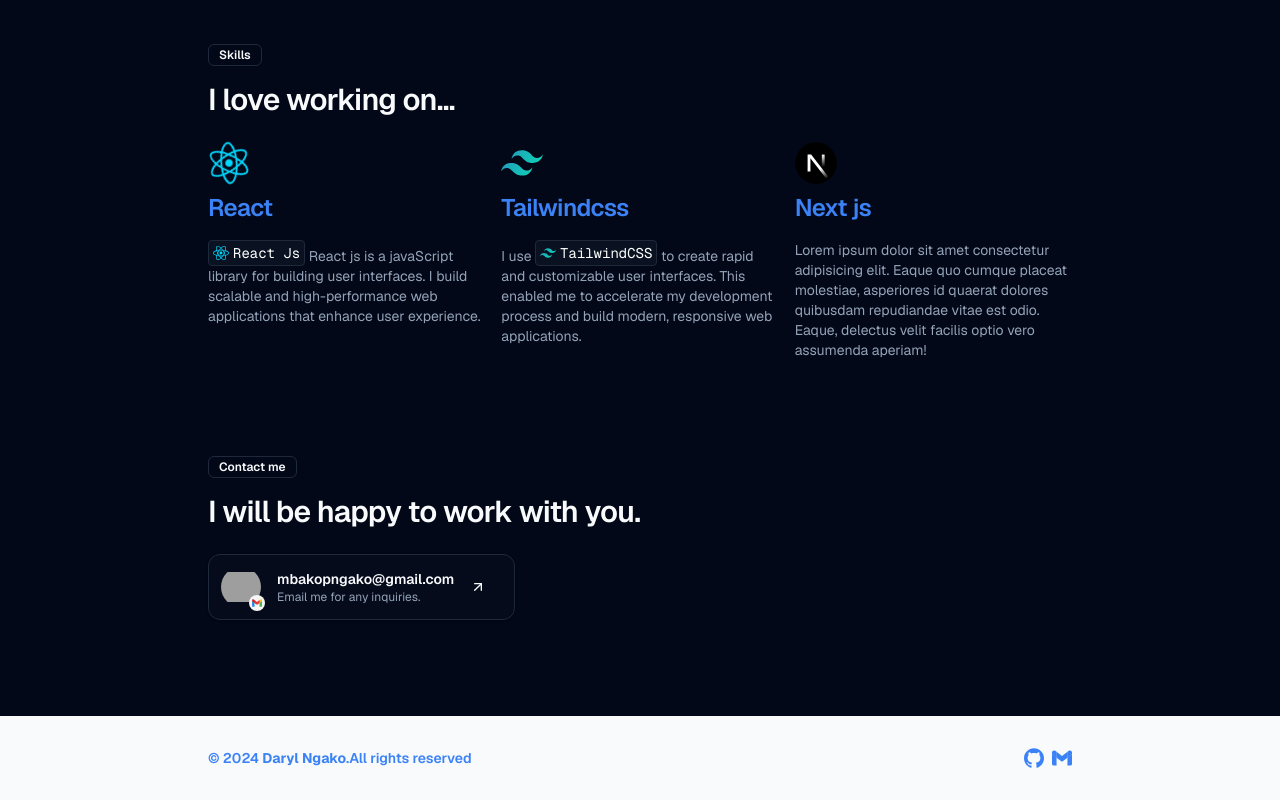
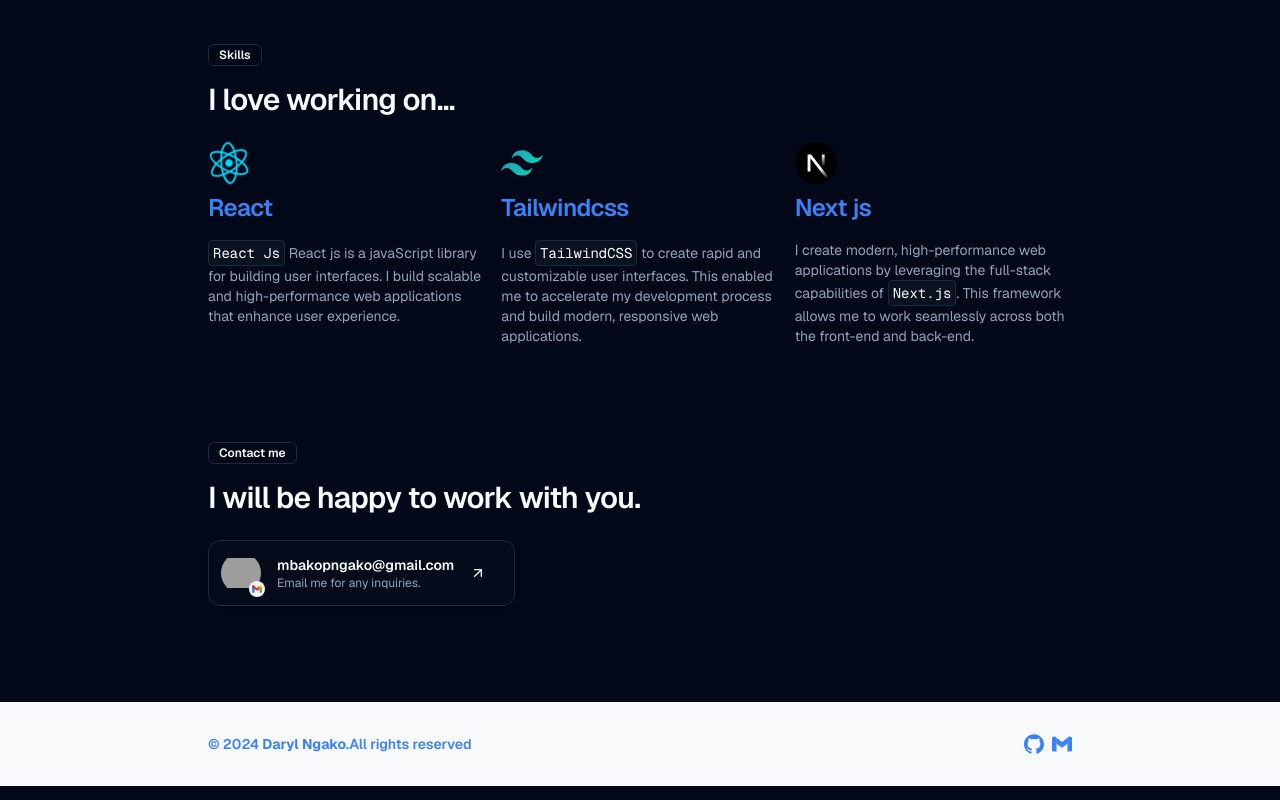
Before and after one commit to mrmiel10/daryl-porfolio, a Next.js app: page / in a window 1280 px wide. Shown: the part 926-1726 px from the top of the page. Built offline with nearby package versions, Linux system fonts and the light colour scheme; grey boxes are pictures that could not be loaded; a web font is replaced by a local one.

Commit message:
Update Skills.tsx

```diff
--- a/components/Skills.tsx
+++ b/components/Skills.tsx
@@ -26,7 +26,9 @@ export const Skills = () => {
           React
         </h3>
         <p className='text-sm text-muted-foreground'>
-        <Code  className="text-white inline-flex items-center gap-1"><ReactIcon fill='currentColor' size={16} />React Js</Code>
+        <Code  className="text-white inline-flex items-center gap-1">
+          {/* <ReactIcon fill='currentColor' size={16} /> */}
+          React Js</Code>
          {" "}React js is a javaScript library for building user interfaces. I build scalable and high-performance web applications that enhance user experience.
 
         </p>
@@ -43,7 +45,9 @@ export const Skills = () => {
         </h3>
         <p className='text-sm text-muted-foreground'>
 
-         I use <Code  className="text-white inline-flex items-center gap-1"><TailwindLogo fill='currentColor' size={16} />TailwindCSS</Code> to create rapid and customizable user interfaces. This enabled me to accelerate my development process and build modern, responsive web applications.
+         I use <Code  className="text-white inline-flex items-center gap-1">
+          {/* <TailwindLogo fill='currentColor' size={16} /> */}
+          TailwindCSS</Code> to create rapid and customizable user interfaces. This enabled me to accelerate my development process and build modern, responsive web applications.
         </p>
 
     </div>
@@ -58,7 +62,7 @@ export const Skills = () => {
         </h3>
         <p className='text-sm text-muted-foreground'>
 
-         Lorem ipsum dolor sit amet consectetur adipisicing elit. Eaque quo cumque placeat molestiae, asperiores id quaerat dolores quibusdam repudiandae vitae est odio. Eaque, delectus velit facilis optio vero assumenda aperiam!
+       I create modern, high-performance web applications by leveraging the full-stack capabilities of <Code  className="text-white inline-flex items-center gap-1">Next.js</Code>. This framework allows me to work seamlessly across both the front-end and back-end.
         </p>
 
     </div>
```
